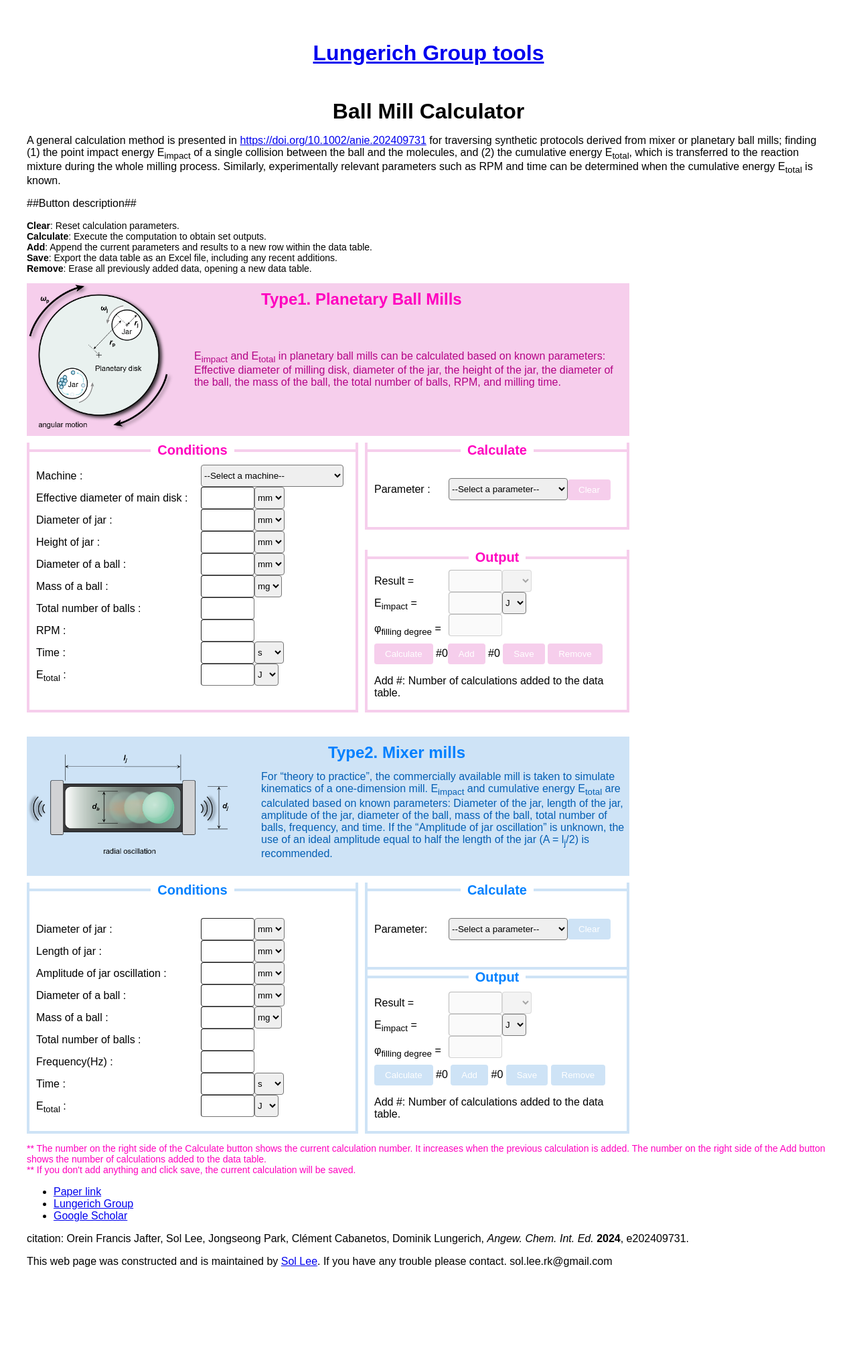
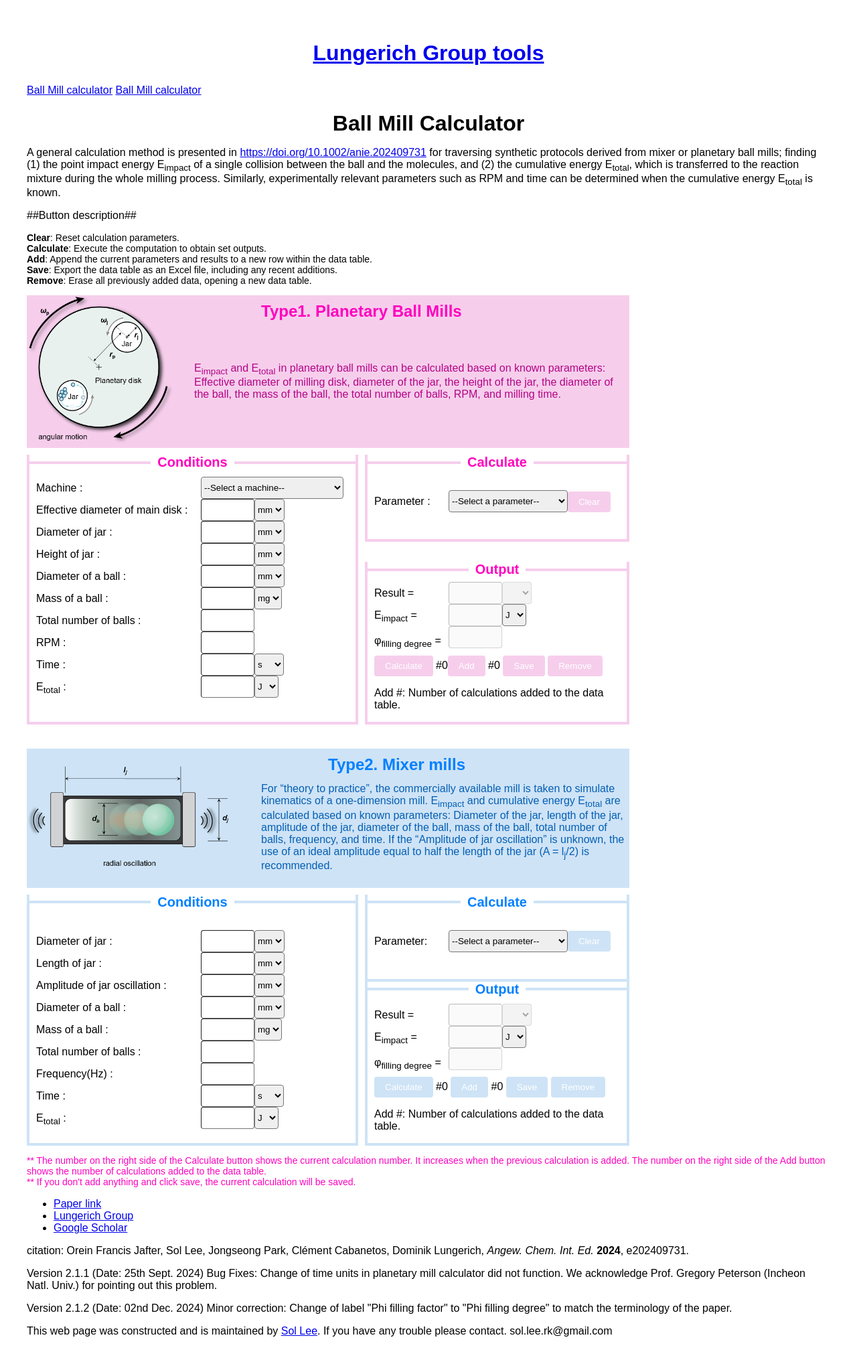
Before and after one commit to Lungerich-Group/Ball-mill-calculator, a plain HTML site: page index.html in a window 1280 px wide. Shown: the whole page at 67% size. Before the commit the page ends 1949 px from the top, so only its background shows below. Drawn offline with Linux system fonts and the light colour scheme.

Commit message:
Update index.html
Version 2.1.2

```diff
--- a/index.html
+++ b/index.html
@@ -13,10 +13,13 @@
 <body>
   <div id="wrapper">
 
-    <h1><a href="https://lungerich-group.github.io/">Lungerich Group tools</a></h1><br>
+    <h1><a href="index.html">Lungerich Group tools</a></h1><br>
+
+      <a href="ballmill.html">Ball Mill calculator</a>
+      <a href="https://lungerich-group.github.io/Ball-mill-calculator/">Ball Mill calculator</a>
 
     <h1>Ball Mill Calculator</h1>
-    <p class="description">A general calculation method is presented in <a target="blank" href="https://doi.org/10.1002/anie.202409731">https://doi.org/10.1002/anie.202409731</a> for traversing synthetic protocols derived
+    <p class="description">A general calculation method is presented in  <a target="blank" href="https://doi.org/10.1002/anie.202409731">https://doi.org/10.1002/anie.202409731</a> for traversing synthetic protocols derived
       from mixer or planetary ball mills; finding (1) the point impact energy E<sub>impact</sub> of a single collision
       between the ball and the molecules, and (2) the cumulative energy E<sub>total</sub>, which is transferred to the
       reaction mixture during the whole milling process. Similarly, experimentally relevant parameters such as RPM and
@@ -29,6 +32,7 @@
       <strong>Save</strong>: Export the data table as an Excel file, including any recent additions.<br>
       <strong>Remove</strong>: Erase all previously added data, opening a new data table.
     </p>
+
 
 
     <!--first calculator introduction-->
@@ -524,6 +528,8 @@
       </li>
     </ul>
     <p>citation: Orein Francis Jafter, Sol Lee, Jongseong Park, Clément Cabanetos, Dominik Lungerich, <i>Angew. Chem. Int. Ed.</i> <b>2024</b>, e202409731.</p>
+    <p>Version 2.1.1 (Date: 25th Sept. 2024) Bug Fixes: Change of time units in planetary mill calculator did not function. We acknowledge Prof. Gregory Peterson (Incheon Natl. Univ.) for pointing out this problem.</p>
+    <p>Version 2.1.2 (Date: 02nd Dec. 2024) Minor correction: Change of label "Phi filling factor" to "Phi filling degree" to match the terminology of the paper.</p>
     <p>This web page was constructed and is maintained by <a target="blank"
         href="https://scholar.google.com/citations?hl=de&user=GPx0UU4AAAAJ">Sol Lee</a>. If you have any trouble
       please
```
Lines whose indentation alone changed are shown as unchanged.
